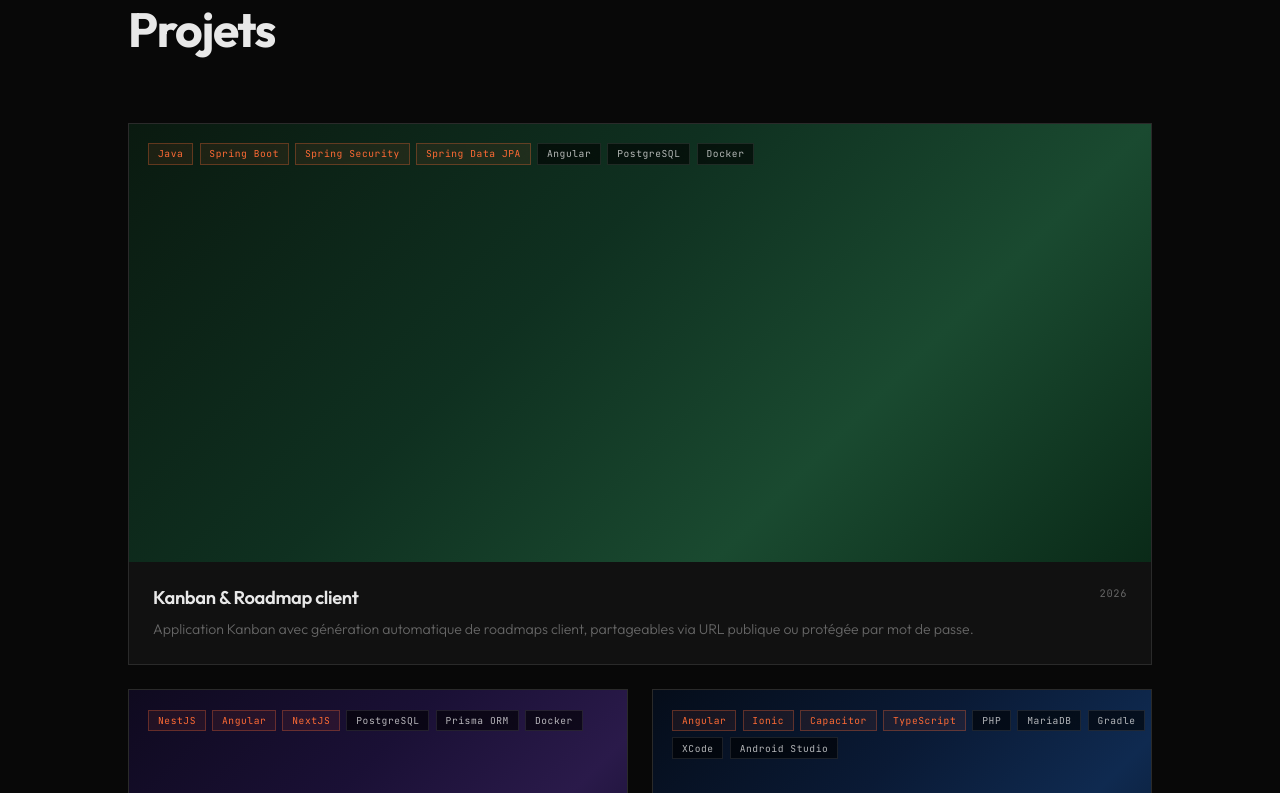
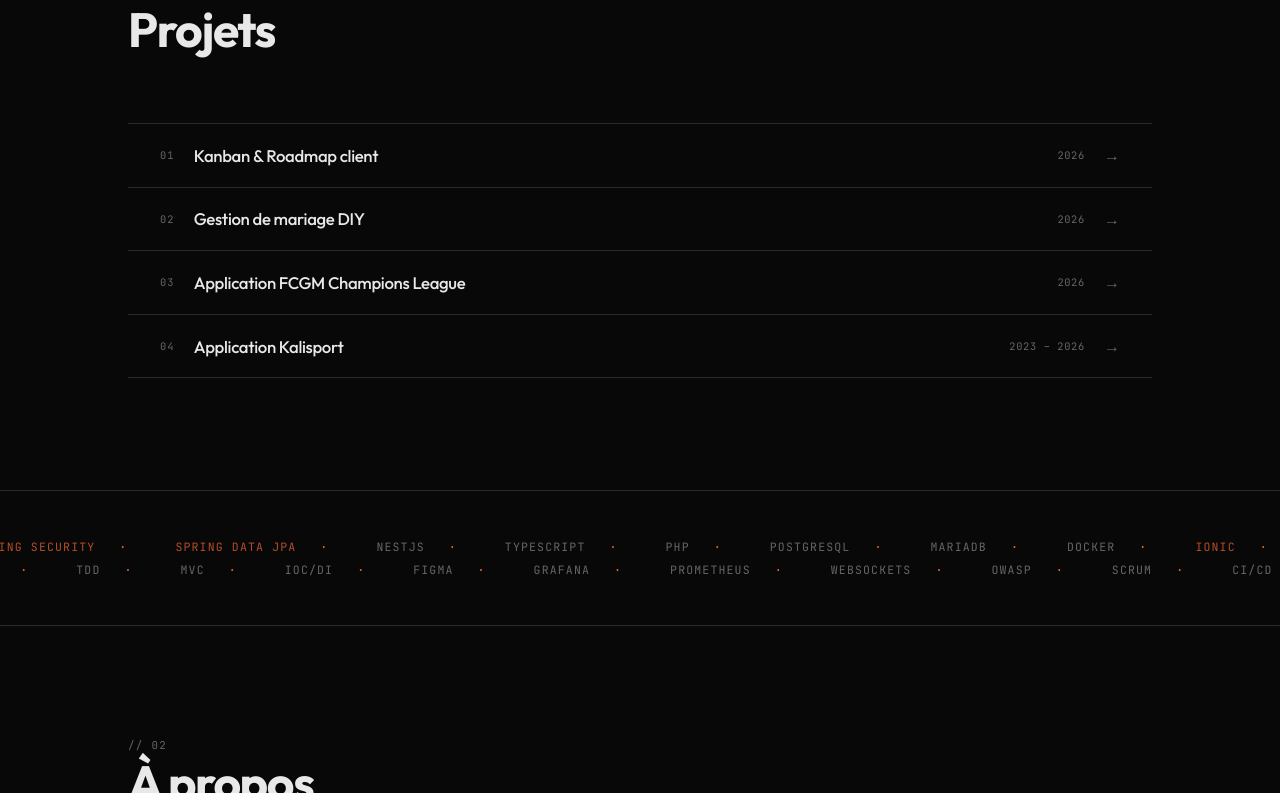
Before and after one commit to kevyn-sola/kevyn-sola.github.io, an Angular app: page / in a window 1280 px wide. Shown: the part 927-1720 px from the top of the page. Built offline with nearby package versions, Linux system fonts and the light colour scheme.

Commit message:
add new project details views

```diff
--- a/src/app/components/project-detail.component/project-detail.component.ts
+++ b/src/app/components/project-detail.component/project-detail.component.ts
@@ -1,4 +1,4 @@
-import { Component, OnInit } from '@angular/core';
+import { Component, OnInit, OnDestroy, AfterViewInit, NgZone } from '@angular/core';
 import { CommonModule } from '@angular/common';
 import { Router, ActivatedRoute } from '@angular/router';
 import { ProjectsService, Project } from '../../services/projects.service';
@@ -12,13 +12,17 @@ import { FooterComponent } from '../footer.component/footer.component';
   templateUrl: './project-detail.component.html',
   styleUrl: './project-detail.component.scss',
 })
-export class ProjectDetailComponent implements OnInit {
+export class ProjectDetailComponent implements OnInit, AfterViewInit, OnDestroy {
   project: Project | undefined;
+  heroVisible = true;
+
+  private heroObserver: IntersectionObserver | null = null;
 
   constructor(
     private route: ActivatedRoute,
     private router: Router,
-    private projectsService: ProjectsService
+    private projectsService: ProjectsService,
+    private ngZone: NgZone
   ) {}
 
   ngOnInit() {
@@ -32,6 +36,23 @@ export class ProjectDetailComponent implements OnInit {
     });
   }
 
+  ngAfterViewInit() {
+    const hero = document.querySelector('.proj-detail-hero');
+    if (!hero) return;
+
+    this.heroObserver = new IntersectionObserver(
+      ([entry]) => {
+        this.ngZone.run(() => { this.heroVisible = entry.isIntersecting; });
+      },
+      { threshold: 0 }
+    );
+    this.heroObserver.observe(hero);
+  }
+
+  ngOnDestroy() {
+    this.heroObserver?.disconnect();
+  }
+
   goBack() {
     this.router.navigate(['/']);
   }
--- a/src/app/components/projects.component/projects.component.html
+++ b/src/app/components/projects.component/projects.component.html
@@ -6,30 +6,41 @@
     </div>
   </div>
 
-  <div class="projects-grid">
-    @for (project of projects; track project.id) {
-      <div [class.featured]="project.featured" class="proj-card reveal" (click)="navigateToProject(project.id)">
-        <div [class.featured-vis]="project.featured" class="proj-visual">
+  <div class="projects-list">
+    @for (project of projects; track project.id; let i = $index) {
+      <div class="proj-row reveal" (click)="navigateToProject(project.id)">
+
+        <div class="proj-header">
+          <span class="proj-index">{{ (i + 1).toString().padStart(2, '0') }}</span>
+          <span class="proj-name">{{ project.title }}</span>
+          <span class="proj-year">{{ project.year }}</span>
+          <span class="proj-arrow">→</span>
+        </div>
+
+        <div class="proj-body">
+          <div class="proj-body-inner">
+            <div class="proj-expanded">
+              <div class="proj-visual">
                 <div [class]="'proj-gradient ' + project.gradient"></div>
                 <div class="proj-tech-overlay">
                   @for (tech of project.mainTechs; track tech) {
                     <span class="tech-badge hot">{{ tech }}</span>
                   }
+                </div>
+              </div>
+              <div class="proj-details">
+                <div class="proj-tagline">{{ project.tagline }}</div>
+                <div class="proj-all-techs">
                   @for (tech of project.allTechs; track tech) {
                     <span class="tech-badge">{{ tech }}</span>
                   }
                 </div>
-          <div class="proj-overlay">
-            <div class="proj-overlay-btn">Voir le projet →</div>
+                <div class="proj-cta">Voir le projet →</div>
               </div>
             </div>
-        <div class="proj-info">
-          <div class="proj-info-top">
-            <div class="proj-name">{{ project.title }}</div>
-            <div class="proj-year">{{ project.year }}</div>
           </div>
-          <div class="proj-tagline">{{ project.tagline }}</div>
         </div>
+
       </div>
     }
   </div>
--- a/src/app/components/projects.component/projects.component.scss
+++ b/src/app/components/projects.component/projects.component.scss
@@ -48,108 +48,157 @@
   }
 }
 
-.projects-grid {
+/* ── Liste ── */
+
+.projects-list {
+  display: flex;
+  flex-direction: column;
+  border-top: 1px solid var(--border-color);
+}
+
+.proj-row {
+  cursor: none;
+  border-bottom: 1px solid var(--border-color);
+  transition: background 0.2s ease;
+
+  &:hover {
+    background: var(--bg-s1);
+  }
+}
+
+/* ── Header (toujours visible) ── */
+
+.proj-header {
+  display: flex;
+  align-items: center;
+  gap: 1.2rem;
+  padding: 1.3rem 0;
+  padding-inline: 2rem;
+
+  @include respond-to('md') {
+    padding-inline: 0;
+  }
+}
+
+.proj-index {
+  font-family: var(--font-code);
+  font-size: 0.65rem;
+  letter-spacing: 0.1em;
+  color: var(--text-muted);
+  flex-shrink: 0;
+}
+
+.proj-name {
+  font-size: 1.05rem;
+  font-weight: 500;
+  letter-spacing: -0.02em;
+  color: var(--text-primary);
+  flex: 1;
+  transition: color 0.2s ease;
+
+  .proj-row:hover & {
+    color: #fff;
+  }
+}
+
+.proj-year {
+  font-family: var(--font-code);
+  font-size: 0.65rem;
+  color: var(--text-muted);
+  letter-spacing: 0.06em;
+  flex-shrink: 0;
+}
+
+.proj-arrow {
+  font-size: 1rem;
+  color: var(--text-muted);
+  flex-shrink: 0;
+  transition: color 0.25s ease, transform 0.25s ease;
+
+  .proj-row:hover & {
+    color: var(--primary-color);
+    transform: translateX(4px);
+  }
+}
+
+/* ── Body expandable (trick CSS grid) ── */
+
+.proj-body {
   display: grid;
-  grid-template-columns: 1fr 1fr;
-  gap: 1.5rem;
+  grid-template-rows: 0fr;
+  transition: grid-template-rows 0.45s cubic-bezier(0.4, 0, 0.2, 1);
+
+  .proj-row:hover & {
+    grid-template-rows: 1fr;
+  }
+
+  @include respond-to('md') {
+    grid-template-rows: 1fr;
+  }
+}
+
+.proj-body-inner {
+  overflow: hidden;
+  min-height: 0;
+}
+
+.proj-expanded {
+  display: grid;
+  grid-template-columns: 45% 1fr;
+  height: 240px;
+  border-top: 1px solid var(--border-color);
 
   @include respond-to('md') {
     grid-template-columns: 1fr;
+    height: auto;
   }
 }
 
-.proj-card {
+/* ── Visual ── */
+
+.proj-visual {
   position: relative;
   overflow: hidden;
-  cursor: none;
-  background: var(--bg-s1);
-  border: 1px solid var(--border-color);
-  transition: border-color 0.3s ease;
-
-  &:hover {
-    border-color: var(--text-faint);
-  }
-
-  &.featured {
-    grid-column: 1 / -1;
-
-    @include respond-to('md') {
-      grid-column: auto;
-    }
-  }
-}
-
-.proj-visual {
-  width: 100%;
-  aspect-ratio: 16 / 9;
-  overflow: hidden;
-  position: relative;
   background: var(--bg-s2);
 
-  &.featured-vis {
-    aspect-ratio: 21 / 9;
+  @include respond-to('md') {
+    aspect-ratio: 16 / 9;
   }
 }
 
 .proj-gradient {
   position: absolute;
   inset: 0;
-  transition: transform 0.5s cubic-bezier(0.25, 0.46, 0.45, 0.94),
-    opacity 0.3s ease;
+  transition: transform 0.5s cubic-bezier(0.25, 0.46, 0.45, 0.94);
 }
 
-.proj-card:hover .proj-gradient {
+.proj-row:hover .proj-gradient {
   transform: scale(1.04);
 }
 
-/* Gradient uniques par projet */
 .g-kanban {
-  background: linear-gradient(
-    135deg,
-    #0a1a10 0%,
-    #0f3020 40%,
-    #1a4a30 70%,
-    #0a2a18 100%
-  );
+  background: linear-gradient(135deg, #0a1a10 0%, #0f3020 40%, #1a4a30 70%, #0a2a18 100%);
 }
 
 .g-mariage {
-  background: linear-gradient(
-    135deg,
-    #0f0a1f 0%,
-    #1a1035 40%,
-    #2a1a4a 70%,
-    #0f0a28 100%
-  );
+  background: linear-gradient(135deg, #0f0a1f 0%, #1a1035 40%, #2a1a4a 70%, #0f0a28 100%);
 }
 
 .g-kalisport {
-  background: linear-gradient(
-    135deg,
-    #1a0f05 0%,
-    #2a1a08 40%,
-    #3a2a10 70%,
-    #1f1208 100%
-  );
+  background: linear-gradient(135deg, #1a0f05 0%, #2a1a08 40%, #3a2a10 70%, #1f1208 100%);
 }
 
 .g-fcgm {
-  background: linear-gradient(
-    135deg,
-    #050d1a 0%,
-    #0a1a35 40%,
-    #0f2a50 70%,
-    #071528 100%
-  );
+  background: linear-gradient(135deg, #050d1a 0%, #0a1a35 40%, #0f2a50 70%, #071528 100%);
 }
 
 .proj-tech-overlay {
   position: absolute;
-  top: 1.2rem;
-  left: 1.2rem;
+  top: 1rem;
+  left: 1rem;
   display: flex;
   flex-wrap: wrap;
-  gap: 0.4rem;
+  gap: 0.35rem;
 }
 
 .tech-badge {
@@ -169,75 +218,64 @@
   }
 }
 
-.proj-overlay {
-  position: absolute;
-  inset: 0;
-  background: rgba(0, 0, 0, 0.65);
+/* ── Details panel ── */
+
+.proj-details {
+  padding: 1.5rem 2rem;
   display: flex;
-  align-items: center;
+  flex-direction: column;
   justify-content: center;
-  opacity: 0;
-  transition: opacity 0.25s ease;
-}
+  gap: 0.75rem;
+  border-left: 1px solid var(--border-color);
 
-.proj-card:hover .proj-overlay {
-  opacity: 1;
-}
-
-.proj-overlay-btn {
-  font-family: var(--font-code);
-  font-size: 0.72rem;
-  letter-spacing: 0.12em;
-  text-transform: uppercase;
-  background: var(--primary-color);
-  color: #000;
-  padding: 0.7rem 1.6rem;
-  font-weight: 500;
-  transform: translateY(8px);
-  transition: transform 0.25s ease, background 0.2s ease, color 0.2s ease;
-
-  &:hover {
-    background: #000;
-    color: var(--primary-color);
+  @include respond-to('md') {
+    border-left: none;
+    border-top: 1px solid var(--border-color);
+    padding: 1.25rem;
   }
-}
-
-.proj-card:hover .proj-overlay-btn {
-  transform: translateY(0);
-}
-
-.proj-info {
-  padding: 1.5rem;
-}
-
-.proj-info-top {
-  display: flex;
-  align-items: flex-start;
-  justify-content: space-between;
-  gap: 1rem;
-  margin-bottom: 0.6rem;
-}
-
-.proj-name {
-  font-size: 1.15rem;
-  font-weight: 600;
-  letter-spacing: -0.02em;
-  color: var(--text-primary);
-}
-
-.proj-year {
-  font-family: var(--font-code);
-  font-size: 0.65rem;
-  color: var(--text-muted);
-  letter-spacing: 0.06em;
 }
 
 .proj-tagline {
   font-size: 0.88rem;
-  color: var(--text-muted);
+  color: var(--text-secondary);
   font-weight: 300;
-  line-height: 1.55;
+  line-height: 1.6;
 }
+
+.proj-all-techs {
+  display: flex;
+  flex-wrap: wrap;
+  gap: 0.35rem;
+}
+
+.proj-cta {
+  font-family: var(--font-code);
+  font-size: 0.68rem;
+  letter-spacing: 0.1em;
+  text-transform: uppercase;
+  color: var(--primary-color);
+  margin-top: auto;
+  width: fit-content;
+  padding: 0.5rem 1rem;
+  border: 1px solid rgba(255, 107, 53, 0.3);
+  opacity: 0;
+  transform: translateY(4px);
+  transition: background 0.2s ease, color 0.2s ease, border-color 0.2s ease,
+    opacity 0.2s ease 0.25s, transform 0.2s ease 0.25s;
+
+  .proj-row:hover & {
+    opacity: 1;
+    transform: translateY(0);
+  }
+
+  &:hover {
+    background: var(--primary-color);
+    color: #000;
+    border-color: var(--primary-color);
+  }
+}
+
+/* ── Reveal ── */
 
 .reveal {
   opacity: 0;
@@ -249,15 +287,7 @@
     transform: none;
   }
 
-  &.reveal-d1 {
-    transition-delay: 0.1s;
-  }
-
-  &.reveal-d2 {
-    transition-delay: 0.2s;
-  }
-
-  &.reveal-d3 {
-    transition-delay: 0.3s;
-  }
+  &.reveal-d1 { transition-delay: 0.1s; }
+  &.reveal-d2 { transition-delay: 0.2s; }
+  &.reveal-d3 { transition-delay: 0.3s; }
 }
```
Also changed, not shown: src/app/components/project-detail.component/project-detail.component.html (+18 -17 lines), src/app/components/project-detail.component/project-detail.component.scss (+130 -25 lines). Lines whose indentation alone changed are shown as unchanged.
